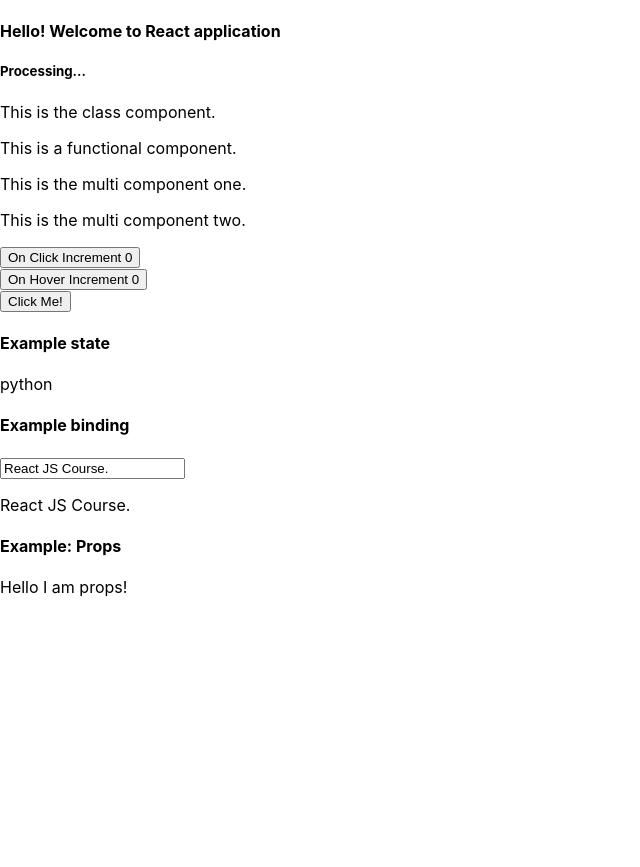
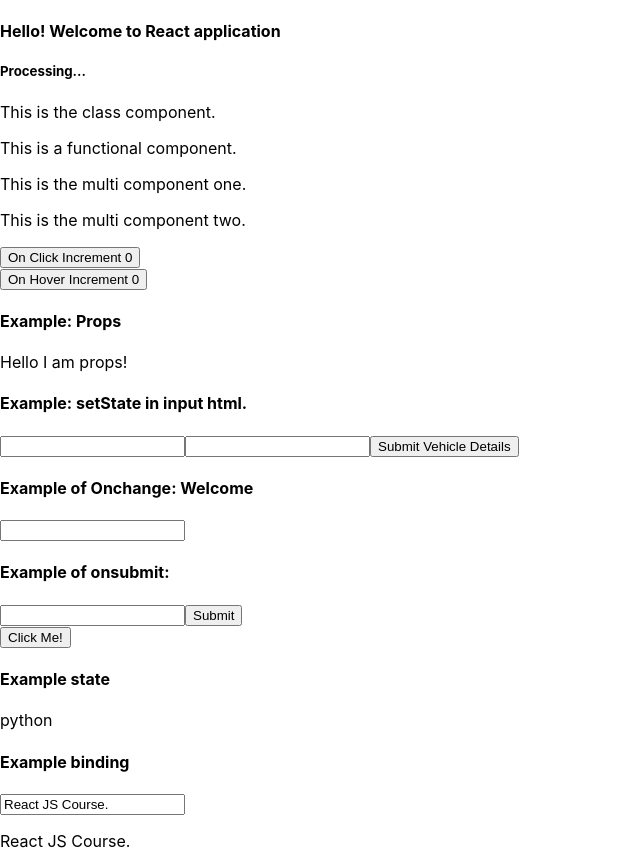
Before and after one commit to sarathiscookie/react-app, a React (Create React App) app: page / in a window 1280 px wide. Shown: the whole page, without its empty margins (0-640 px from the left). Before the commit the page ends 800 px from the top, so only its background shows below. Built offline with nearby package versions, Linux system fonts and the light colour scheme.

Commit message:
onChange, onSubmit setState

```diff
--- a/src/App.js
+++ b/src/App.js
@@ -4,8 +4,10 @@ import ClickCounterComponent from './Components/ClickCounterComponent';
 import FunctionalComponent from './Components/FunctionalComponent';
 import HoverCounterComponent from './Components/HoverCounterComponent';
 import { MultiClassComponentOne, MultiClassComponentTwo} from './Components/MultiClassComponent';
-import PropsComponent from './Components/PropsComponent';
-import EventHandlerSetStateComponent from './Components/EventHandlerSetStateComponent';
+import Ex1PropsComponent from './Components/Ex1PropsComponent';
+import Ex2OnChangeOnSubmitComponent from './Components/Ex2OnChangeOnSubmitComponent';
+import Ex3OnChangeOnSubmitComponent from './Components/Ex3OnChangeOnSubmitComponent';
+import Ex4EventHandlerSetStateComponent from './Components/Ex4EventHandlerSetStateComponent';
 
 function App() {
   return (
@@ -18,8 +20,10 @@ function App() {
       <MultiClassComponentTwo />
       <ClickCounterComponent />
       <HoverCounterComponent />
-      <EventHandlerSetStateComponent />
-      <PropsComponent text="Hello I am props!"/>
+      <Ex1PropsComponent text="Hello I am props!"/>
+      <Ex2OnChangeOnSubmitComponent />
+      <Ex3OnChangeOnSubmitComponent />
+      <Ex4EventHandlerSetStateComponent />
     </div>
   );
 }
--- a/src/Components/PropsComponent.js
+++ b/src/Components/Ex1PropsComponent.js
@@ -1,6 +1,6 @@
 import React, { Component } from 'react'
 
-export default class PropsComponent extends Component {
+export default class Ex1PropsComponent extends Component {
   constructor(props){
     super(props);
   }
--- /dev/null
+++ b/src/Components/Ex2OnChangeOnSubmitComponent.js
@@ -0,0 +1,29 @@
+import React, { Component } from 'react'
+
+export default class Ex2OnChangeOnSubmitComponent extends Component {
+  constructor(props) {
+    super(props);
+    this.state = {
+        vehicle_brand: '',
+        vehicle_model: ''
+    }
+  }
+  onSubmitEventHandler = (e) => {
+    e.preventDefault();
+    console.log(this.state.vehicle_brand);
+    console.log(this.state.vehicle_model);
+  }
+  render() {
+    return (
+      <div>
+        <h4>Example: setState in input html.</h4>
+
+        <form onSubmit={this.onSubmitEventHandler}>
+            <input name="brand" type="text" onChange={(event) => {this.setState({vehicle_brand:event.target.value})}}/>
+            <input name="model" type="text" onChange={(event) => (this.setState({vehicle_model:event.target.value}))}/>
+            <button>Submit Vehicle Details</button>
+        </form>
+      </div>
+    )
+  }
+}
--- /dev/null
+++ b/src/Components/Ex3OnChangeOnSubmitComponent.js
@@ -0,0 +1,36 @@
+import React, { Component } from 'react'
+
+export default class Ex3OnChangeOnSubmitComponent extends Component {
+  constructor(props) {
+    super(props);
+    this.state = {
+        user_data: '',
+        vehicle_data: ''
+    }
+  }
+  onChangeEventHandler = (e) => {
+    this.setState({
+      user_data: e.target.value
+    })
+  }
+  onSubmitEventHandler = (e) => {
+    e.preventDefault();
+    this.setState({
+      vehicle_data: e.target.elements.vehicle.value
+    })
+  }
+  render() {
+    return (
+      <div>
+        <h4>Example of Onchange: Welcome {this.state.user_data}</h4>
+        <input type="text" onChange={this.onChangeEventHandler}/>
+
+        <h4>Example of onsubmit: {this.state.vehicle_data}</h4>
+        <form onSubmit={this.onSubmitEventHandler}>
+          <input type="text" name="vehicle"/>
+          <button>Submit</button>
+        </form>
+      </div>
+    )
+  }
+}
--- a/src/Components/EventHandlerSetStateComponent.js
+++ b/src/Components/Ex4EventHandlerSetStateComponent.js
@@ -1,6 +1,6 @@
 import React, { Component } from 'react'
 
-class EventHandlerSetStateComponent extends Component {
+class Ex4EventHandlerSetStateComponent extends Component {
   constructor(props) {
     super(props);
 
@@ -41,4 +41,4 @@ class EventHandlerSetStateComponent extends Component {
   }
 }
 
-export default EventHandlerSetStateComponent
+export default Ex4EventHandlerSetStateComponent
```
